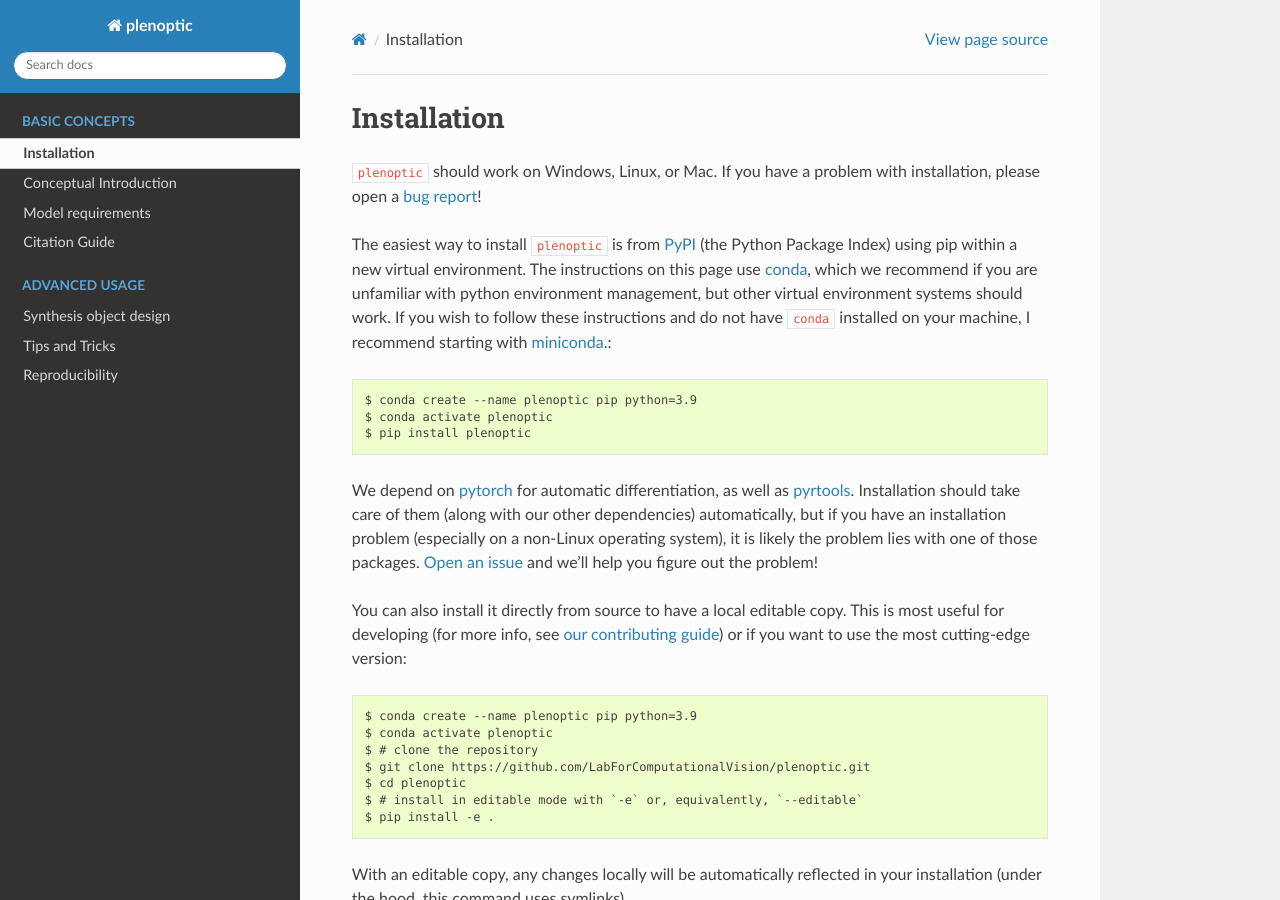
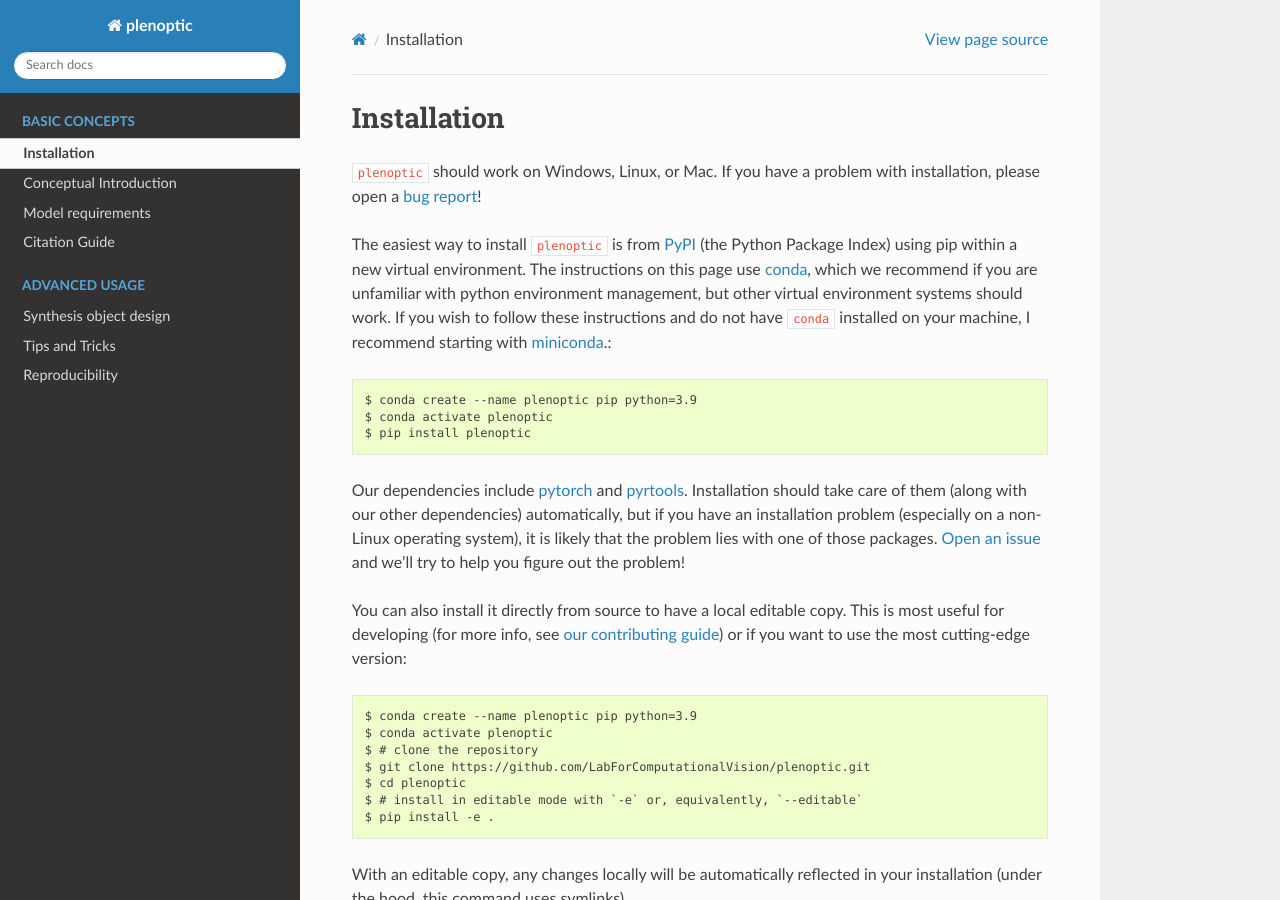
Before and after one commit to plenoptic-org/plenoptic, a Sphinx documentation site: the page built from docs/install.rst, in a window 1280 px wide and 900 px high. Built offline with Sphinx 7.4.7 and the Read the Docs theme 2.0.0, drawn with Linux system fonts in a browser that asks for light colours; pages that are not in the unit, such as notebooks, are missing from menus; the version number could not be read and is left out.

Commit message:
small changes to text

```diff
--- a/docs/install.rst
+++ b/docs/install.rst
@@ -11,7 +11,7 @@ $ conda create --name plenoptic pip python=3.9
 $ conda activate plenoptic
 $ pip install plenoptic
 
-We depend on `pytorch <https://pytorch.org/>`_ for automatic differentiation, as well as `pyrtools <https://pyrtools.readthedocs.io/en/latest/>`_. Installation should take care of them (along with our other dependencies) automatically, but if you have an installation problem (especially on a non-Linux operating system), it is likely the problem lies with one of those packages. `Open an issue <https://github.com/LabForComputationalVision/plenoptic/issues>`_ and we'll help you figure out the problem!
+Our dependencies include `pytorch <https://pytorch.org/>`_ and `pyrtools <https://pyrtools.readthedocs.io/en/latest/>`_. Installation should take care of them (along with our other dependencies) automatically, but if you have an installation problem (especially on a non-Linux operating system), it is likely that the problem lies with one of those packages. `Open an issue <https://github.com/LabForComputationalVision/plenoptic/issues>`_ and we'll try to help you figure out the problem!
 
 You can also install it directly from source to have a local editable copy. This is most useful for developing (for more info, see `our contributing guide <https://github.com/LabForComputationalVision/plenoptic/blob/main/CONTRIBUTING.md>`_) or if you want to use the most cutting-edge version::
 
```
Also changed, not shown: README.md (+6 -6 lines).
